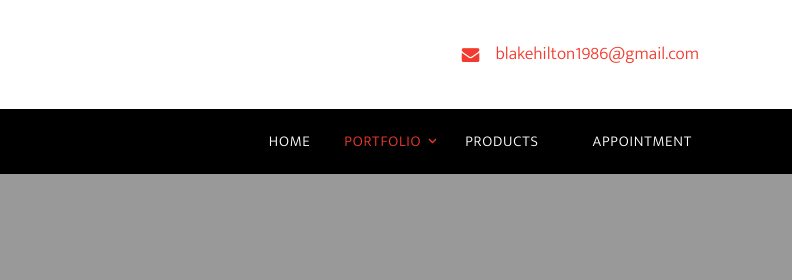
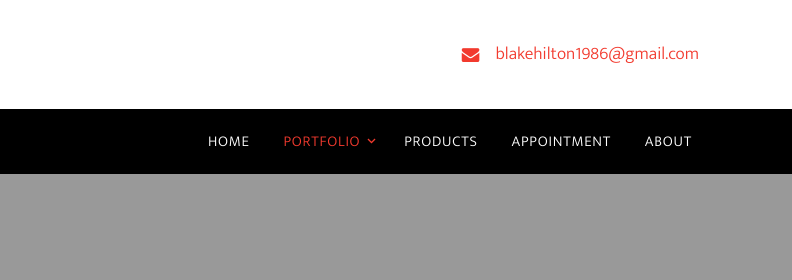
Before and after one commit to yifanwang21/yifanwang21.github.io, a plain HTML site: page portfolio_portrait.html in a window 1280 px wide. Shown: the top 280 px of the page, 488-1280 px from the left. Drawn offline with Linux system fonts and the light colour scheme; files whose address does not match are found by name.

Commit message:
Update portfolio_portrait.html

```diff
--- a/portfolio_portrait.html
+++ b/portfolio_portrait.html
@@ -212,9 +212,13 @@
             <li>
               <a href="products">Products</a>
             </li>
+
             <li>
-              <a href="https://forms.gle/VsaVhStg75Qr7UBQ8"><a
-                  href="https://docs.google.com/forms/d/e/1FAIpQLScS-Z34lybYC1AlRAvOrdlasZtwv3HEgtfNdwDwN1ZqgKhiGA/viewform?usp=sf_link">Appointment</a>
+              <a href="appointment">Appointment</a>
+            </li>
+            </li>
+            <li>
+              <a href="about">About</a>
             </li>
 
           </ul>
```
